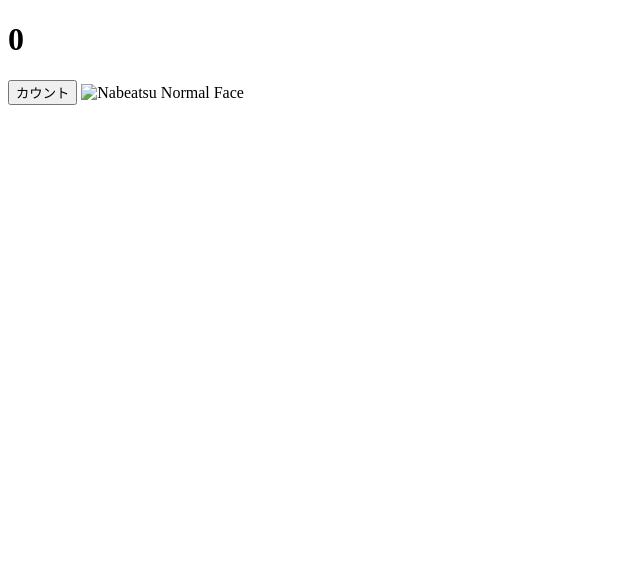
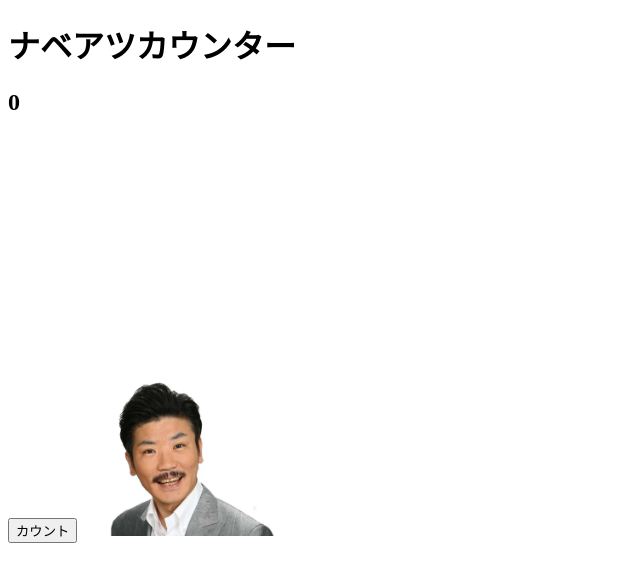
Before and after one commit to marin-mi/web-portfolio, a plain HTML site: page 02_nabeatsu_counter/index.html in a window 1280 px wide. Shown: the whole page, without its empty margins (0-640 px from the left). Drawn offline with nearby package versions, Linux system fonts and the light colour scheme.

Commit message:
add title

```diff
--- a/02_nabeatsu_counter/index.html
+++ b/02_nabeatsu_counter/index.html
@@ -6,9 +6,13 @@
     <title>Nabeatsu Counter</title>
 </head>
 <body>
-    <h1 id="counter">0</h1>
+    <h1>ナベアツカウンター</h1>
+    <h2 id="counter">0</h2>
     <button onclick="incrementCounter()">カウント</button>
-    <img id="nabeatsuFace" src="normal_face.jpg" alt="Nabeatsu Normal Face" width="200">
+    <img id="nabeatsuFace" src="img/normal_face.jpg" alt="Nabeatsu Normal Face" width="200">
+    <canvas id="ahoChart" width="400" height="400"></canvas>
+
+    <script src="https://cdn.jsdelivr.net/npm/chart.js"></script>
     <script src="script.js"></script>
 </body>
 </html>
```
